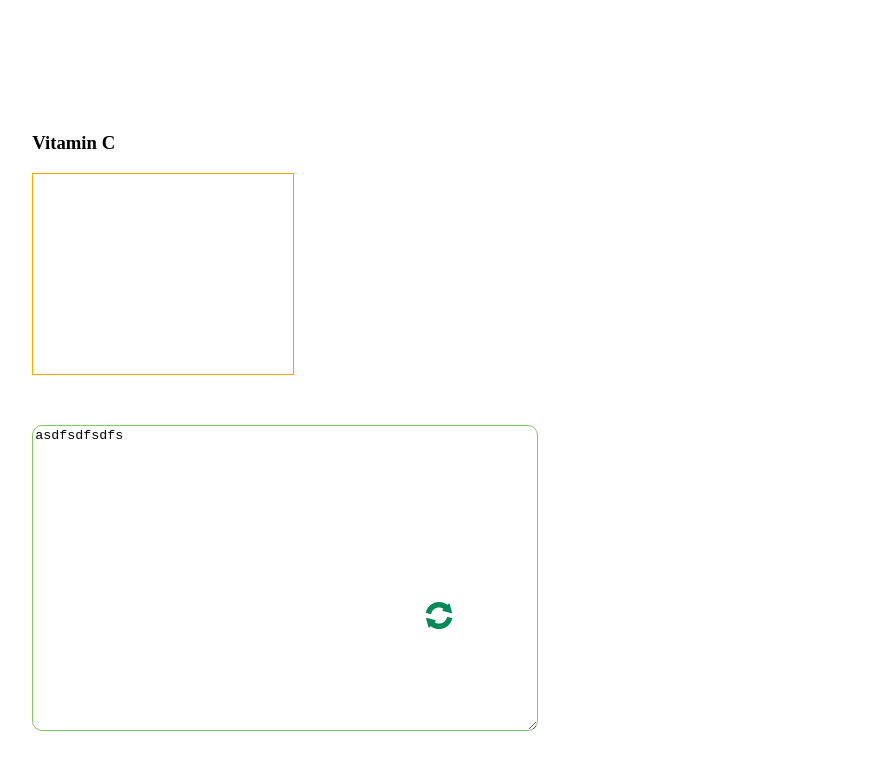
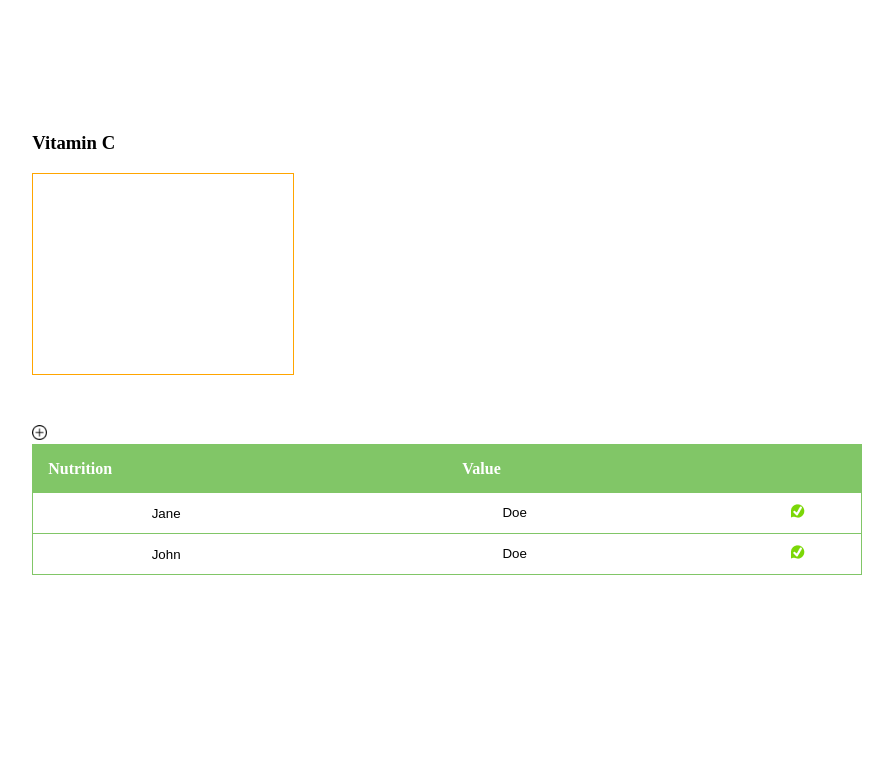
Before and after one commit to kckoh/vdm-hackathon-NutriBalance, a React (Create React App) app in the folder frontend/: page / in a window 1280 px wide. Shown: the top 770 px of the page, without its empty margins (89-982 px from the left). Built offline with nearby package versions, Linux system fonts and the light colour scheme.

Commit message:
feat: add Table

```diff
--- a/frontend/src/App.js
+++ b/frontend/src/App.js
@@ -1,11 +1,11 @@
-// import SubmitInfoPage from './Pages/SubmitInfoPage';
+import SubmitInfoPage from './Pages/SubmitInfoPage';
 import InfoDisplayPage from './Pages/InfoDisplayPage';
 
 function App() {
   return (
     <div className="App">
-     {/* <SubmitInfoPage /> */}
-     <InfoDisplayPage />
+     <SubmitInfoPage />
+     {/* <InfoDisplayPage /> */}
     </div>
   );
 }
--- a/frontend/src/Components/Table/index.js
+++ b/frontend/src/Components/Table/index.js
@@ -1,67 +1,69 @@
-import {useState} from 'react';
+import {useEffect, useState} from 'react';
 
 const data = [
     {
-      firstName: "Jane",
-      surname: "Doe",
+      Nutrition: "Jane",
+      Value: "Doe",
       age: 13,
       gender: "Female",
     },
     {
-      firstName: "John",
-      surname: "Doe",
+      Nutrition: "John",
+      Value: "Doe",
       age: 43,
       gender: "Male",
     },
     {
-      firstName: "Tom",
-      surname: "Doe",
+      Nutrition: "Tom",
+      Value: "Doe",
       age: 89,
       gender: "Male",
     },
   ];
 
-
-  function CustomHTMLElement(props) {
-    return <div dangerouslySetInnerHTML={{__html: props.customHtml}} />
-  }
-
   function Table() {
 
+    const [dataArray, setDataArray] = useState(data);
+    const [tableData, setTableData] = useState(data);
+
     const AddRow = () => {
-      data.push({ firstName: '', surname: '', age: '', gender: ''})
+      setDataArray([...dataArray, {Nutrition: '', Value: ''}]);
     }
+
+    const correctInput = (e) => {
+
+    }
+
+    useEffect(() => {
+      setTableData(dataArray)
+    }, [dataArray])
+
+
 
     return (
       <div style={{maxHeight: '150px', overflowY:'scroll', width: 'inline-block'}}>
-      <table style={{border:"1px solid #81C667", width: '500px', borderSpacing: '0'}}>
+       <span>
+              <img onClick={AddRow} style={{width: '15px', height: '15px'}} src='/Icons/addIcon.png'/>
+            </span>
+      <table style={{border:"1px solid #81C667", width: '80%', borderSpacing: '0'}}>
         <thead style={{background:"#81C667", width: '100%', color: '#fff', position: 'sticky'}}>
          <tr>
             <th style={{padding: '15px', textAlign: 'left', }} >Nutrition</th>
             <th style={{padding: '15px', textAlign: 'left', }}>Value
-            <span onClick={AddRow()}>
-              <img style={{width: '15px', height: '15px'}} src='/Icons/addIcon.png'/>
-            </span>
       </th>
          </tr>
         </thead>
         <tbody >
-          {data.map((row) => {
+          {tableData.map((row) => {
             return (
               <tr key={row.id}>
-                    <td style={data.indexOf(row) === data.length-1 ? {width:'50%', textAlign: 'center', padding: '10px 0'} : {borderBottom:'1px solid #81C667', width:'50%', textAlign: 'center', padding: '10px 0'}}>
+                    <td style={tableData.indexOf(row) === tableData.length-1 ? {width:'50%', textAlign: 'center', padding: '10px 0'} : {borderBottom:'1px solid #81C667', width:'50%', textAlign: 'center', padding: '10px 0'}}>
+                    <input style={{border: '0px', backgroundColor: 'transparent'}}  placeholder= "Enter text" value={row.Nutrition}/>
+                    </td>
+                    <td style={ tableData.indexOf(row) === tableData.length-1 ?{width: '100%', textAlign: 'center', padding: '10px 0', display: 'flex', justifyContent: 'space-around'} : {borderBottom:'1px solid #81C667', width:'100%', textAlign: 'center', padding: '10px 0', display: 'flex', justifyContent: 'space-around'}}>
                     <div>
-                    <CustomHTMLElement
-                      customHtml={`<input style="border: 0px; background-color: transparent" placeholder='Enter text' value='${row.firstName}' />`}
-                    />
-                    </div>
+                    <input style={{border: '0px', backgroundColor: 'transparent'}}  placeholder= "Enter text" value={row.Value}/>
 
-                    </td>
-                    <td style={ data.indexOf(row) === data.length-1 ?{width: '100%', textAlign: 'center', padding: '10px 0', display: 'flex', justifyContent: 'space-around'} : {borderBottom:'1px solid #81C667', width:'100%', textAlign: 'center', padding: '10px 0', display: 'flex', justifyContent: 'space-around'}}>
-                    <div>
-                    <CustomHTMLElement
-                      customHtml={`<input style=" border: 0px; background-color: transparent" placeholder='Enter text' value='${row.surname}' />`}
-                    />
                     </div>
                       <span style={{width: '20px', height: '20px'}}>
                         <img src='/Icons/correctionIcon.png'/>
```
